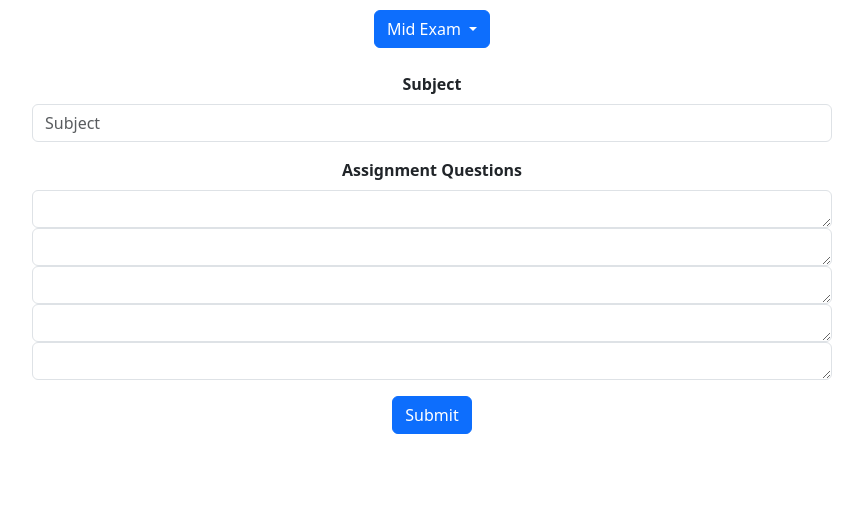
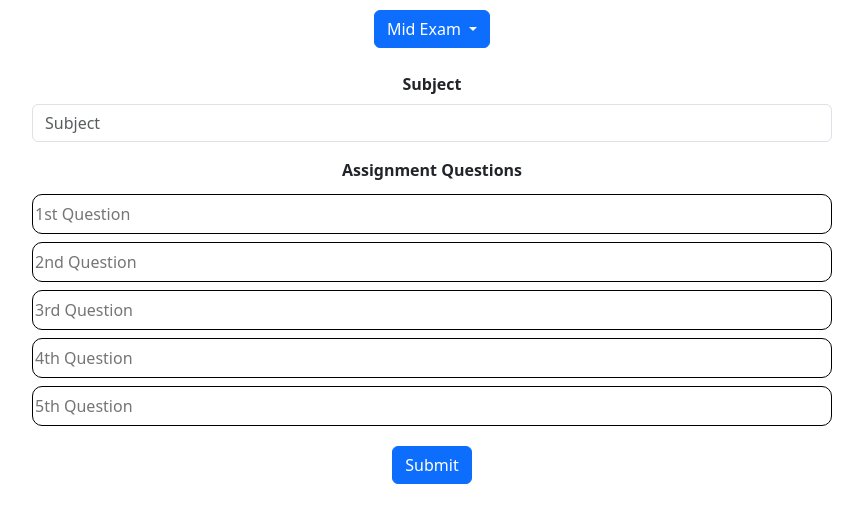
Before and after one commit to saketh3118/CollegeManagement, a Django app: page /mid1 in a window 1280 px wide. Shown: the part 56-579 px from the top of the page, without its empty margins (208-1071 px from the left). Run offline with Django 4.2, Linux system fonts and the light colour scheme.

Commit message:
Added Assignment Questions

```diff
--- a/College/settings.py
+++ b/College/settings.py
@@ -25,7 +25,7 @@ SECRET_KEY = 'django-insecure-wg23gx59*n9g05c1m8f8#f!m8a_z8k#+p=cq=#f3wyyj)f=g(i
 # SECURITY WARNING: don't run with debug turned on in production!
 DEBUG = True
 
-ALLOWED_HOSTS = ['saketh18.pythonanywhere.com']
+ALLOWED_HOSTS = ['saketh18.pythonanywhere.com','127.0.0.1']
 
 
 # Application definition
--- a/user/templates/mid1.html
+++ b/user/templates/mid1.html
@@ -9,13 +9,13 @@
     <input type="text" class="form-control" id="exampleFormControlInput1" name="subject" placeholder="Subject">
 </div>
   <div class="mb-3" style="width:800px;">
-    <label for="exampleFormControlTextarea1" class="form-label"><strong>Assignment Questions</strong></label>
-    <textarea class="form-control" id="exampleFormControlTextarea1" name="q1" rows="1"></textarea>
-    <textarea class="form-control" id="exampleFormControlTextarea1" name="q2" rows="1"></textarea>
-    <textarea class="form-control" id="exampleFormControlTextarea1" name="q3" rows="1"></textarea>
-    <textarea class="form-control" id="exampleFormControlTextarea1" name="q4" rows="1"></textarea>
-    <textarea class="form-control" id="exampleFormControlTextarea1" name="q5" rows="1"></textarea>
-  </div>
+    <label for="exampleFormControlTextarea1" class="form-label"><strong>Assignment Questions</strong></label><br>
+    <input type="textfield" class="my-1" style="width:800px;border:1px solid black;height:40px;border-radius:10px;" name="q1" placeholder="1st Question"><br>
+    <input type="textfield" class="my-1" style="width:800px;border:1px solid black;height:40px;border-radius:10px;" name="q2" placeholder="2nd Question"><br>
+    <input type="textfield" class="my-1" style="width:800px;border:1px solid black;height:40px;border-radius:10px;" name="q3" placeholder="3rd Question"><br>
+    <input type="textfield" class="my-1" style="width:800px;border:1px solid black;height:40px;border-radius:10px;" name="q4" placeholder="4th Question"><br>
+    <input type="textfield" class="my-1" style="width:800px;border:1px solid black;height:40px;border-radius:10px;" name="q5" placeholder="5th Question">
+</div>
   <input type="submit" class="btn btn-primary">
 </center>
 </form>
--- a/user/views.py
+++ b/user/views.py
@@ -70,7 +70,8 @@ def academics(request):
         temp=0
     v3=temp*10
     tt=TimeTable.objects.all()
-    return render(request,'academics.html',{'s':s,'uname':uname,'name':name,'sum1':sum1,'sum2':sum2,'sum3':sum3,'sum4':sum4,'avg':avg,'tt':tt,'date':tt[0].date.date(),'v1':v1,'v2':v2,'v3':v3})
+    assignments=Assignments.objects.all()
+    return render(request,'academics.html',{'s':s,'uname':uname,'name':name,'sum1':sum1,'sum2':sum2,'sum3':sum3,'sum4':sum4,'avg':avg,'tt':tt,'date':tt[0].date.date(),'v1':v1,'v2':v2,'v3':v3,'assignments':assignments})
 def attendance(request):
     uname=request.session.get('uname')
     name=request.session.get('name')
@@ -134,7 +135,7 @@ def mid1(request):
         q4=request.POST.get('q4')
         q5=request.POST.get('q5')
         try:
-            text=Assignments.objects.create(sub=sub,mid="mid1")
+            text=Assignments.objects.create(sub=sub,mid="mid1",q1=q1,q2=q2,q3=q3,q4=q4,q5=q5)
         except:
             text=Assignments.objects.get(sub=sub)
         text.save()
```
Also changed, not shown: user/templates/academics.html (+14 -6 lines), db.sqlite3.
